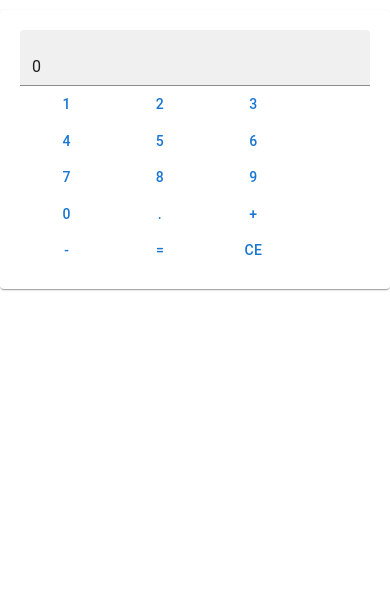
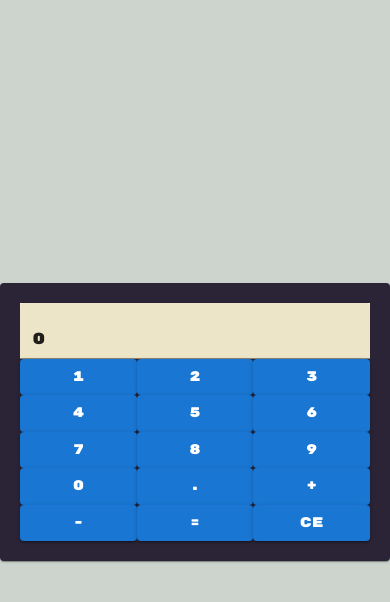
Before and after one commit to JamesAnthonyLow/MUICalculator, a React (Create React App) app: page / in a window 390 px wide. Shown: the top 602 px of the page. Built offline with nearby package versions, Linux system fonts and the light colour scheme.

Commit message:
responsive display

```diff
--- a/public/index.html
+++ b/public/index.html
@@ -22,6 +22,10 @@
       work correctly both with client-side routing and a non-root public URL.
       Learn how to configure a non-root public URL by running `npm run build`.
     -->
+  <!-- Import google font: -->
+  <link rel="preconnect" href="https://fonts.googleapis.com">
+  <link rel="preconnect" href="https://fonts.gstatic.com" crossorigin>
+  <link href="https://fonts.googleapis.com/css2?family=Rubik+Mono+One&display=swap" rel="stylesheet">
   <title>Calculator</title>
 </head>
 
--- a/src/App.css
+++ b/src/App.css
@@ -1,3 +1,5 @@
+@import url('https://fonts.googleapis.com/css2?family=Rubik+Mono+One&display=swap');
+
 .App {
   text-align: center;
 }
@@ -32,6 +34,7 @@
   from {
     transform: rotate(0deg);
   }
+
   to {
     transform: rotate(360deg);
   }
--- a/src/App.tsx
+++ b/src/App.tsx
@@ -1,8 +1,11 @@
-import { FunctionComponent, Fragment, useState } from 'react';
+import { FunctionComponent, useState } from 'react';
 import Button from '@mui/material/Button'
 import Grid from '@mui/material/Grid'
 import Paper from '@mui/material/Paper'
 import TextField from '@mui/material/TextField'
+import Box from '@mui/material/Box'
+import { createTheme } from '@mui/material/styles'
+import { ThemeProvider } from '@emotion/react';
 
 namespace Operand {
   export namespace Sign {
@@ -79,7 +82,7 @@ namespace Expression {
   }
 
   export const toString: (t: t) => string = (t) => {
-    return t.join("")
+    return t.join(" ")
   }
 
   export const isEmpty: (t: t) => boolean = (t) => { return t.length === 0 }
@@ -126,6 +129,7 @@ const KeyPad: FunctionComponent<KeyProps> = ({ character, onClick }) => {
       <Button
         sx={{ width: "100%" }}
         className={className}
+        variant='contained'
         onClick={() => {
           onClick(character)
         }}
@@ -175,19 +179,30 @@ function App() {
     setOperand(Operand.empty(operand))
   }
 
-  const displayValue = Expression.toString(expression) + Operand.toString(operand)
+  const expressionString = Expression.toString(expression)
+  const operandString = Operand.toString(operand)
+  const displayValue = [expressionString, operandString].filter(string => string !== '').join(" ")
+
+  const theme = createTheme({ typography: { fontFamily: "'Rubik Mono One', sans-serif" } })
 
   return (
-    <Fragment>
-      <Paper variant="elevation" className="calculator" sx={{ margin: "10px 0px", padding: "20px" }}>
+    <ThemeProvider theme={theme}>
+      <Box
+        display="flex"
+        justifyContent="center"
+        alignItems="center"
+        minHeight="100vh"
+        sx={{ background: "#ccd4cd" }}
+      >
+        <Paper variant="elevation" className="calculator" sx={{ margin: "10px 0px", padding: "20px", background: "#2a2436" }}>
           <TextField
             variant="filled"
             value={Expression.isEmpty(expression) && Operand.isEmpty(operand) ? "0" : displayValue}
             className="display"
-          sx={{ width: "100%" }}
+            sx={{ width: "100%", background: "#fcf3d4" }}
+            multiline
           />
           <Grid container>
-          <Grid className="numPad" container sx={{ width: "80%" }}>
             <KeyPad character={1} onClick={onDigitClick} />
             <KeyPad character={2} onClick={onDigitClick} />
             <KeyPad character={3} onClick={onDigitClick} />
@@ -204,9 +219,9 @@ function App() {
             <KeyPad character={'='} onClick={onEqualSignClick} />
             <KeyPad character={'CE'} onClick={onClearEntryClick} />
           </Grid>
-        </Grid>
         </Paper>
-    </Fragment>
+      </Box>
+    </ThemeProvider>
   );
 }
 
```
Lines whose indentation alone changed are shown as unchanged.
